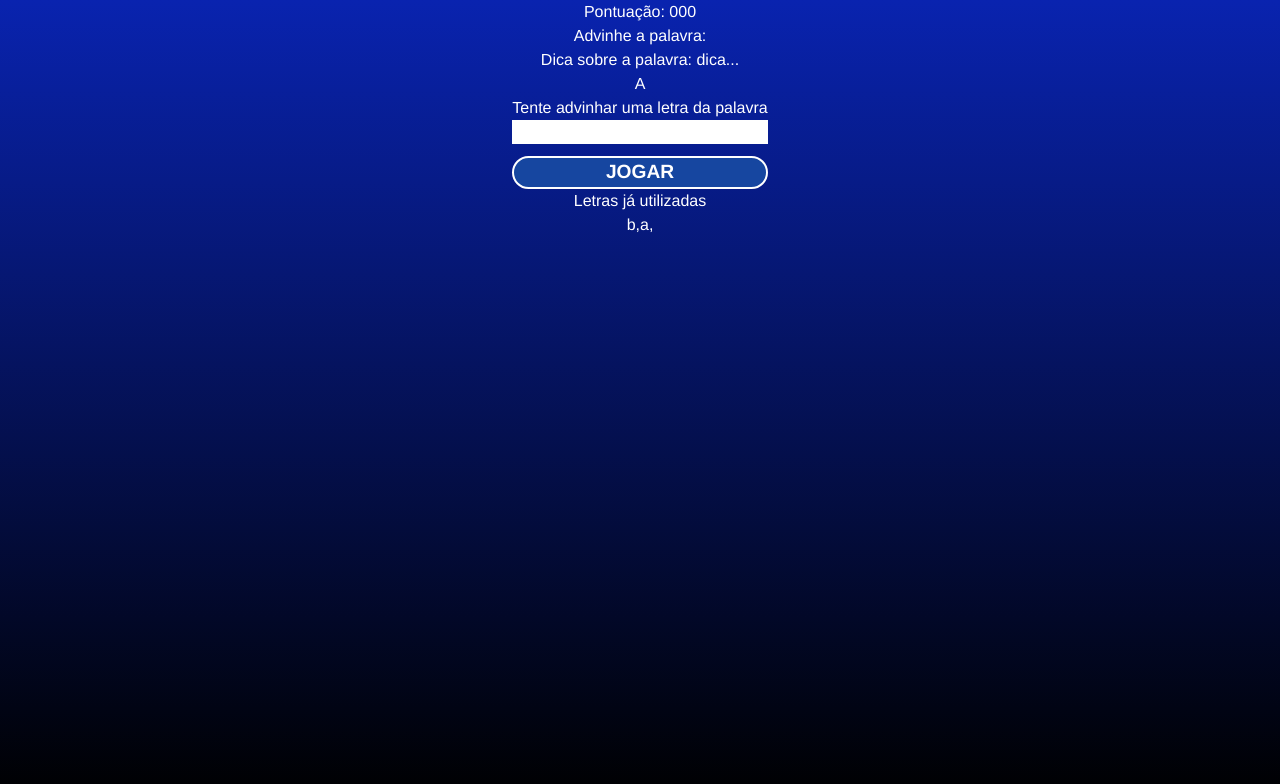
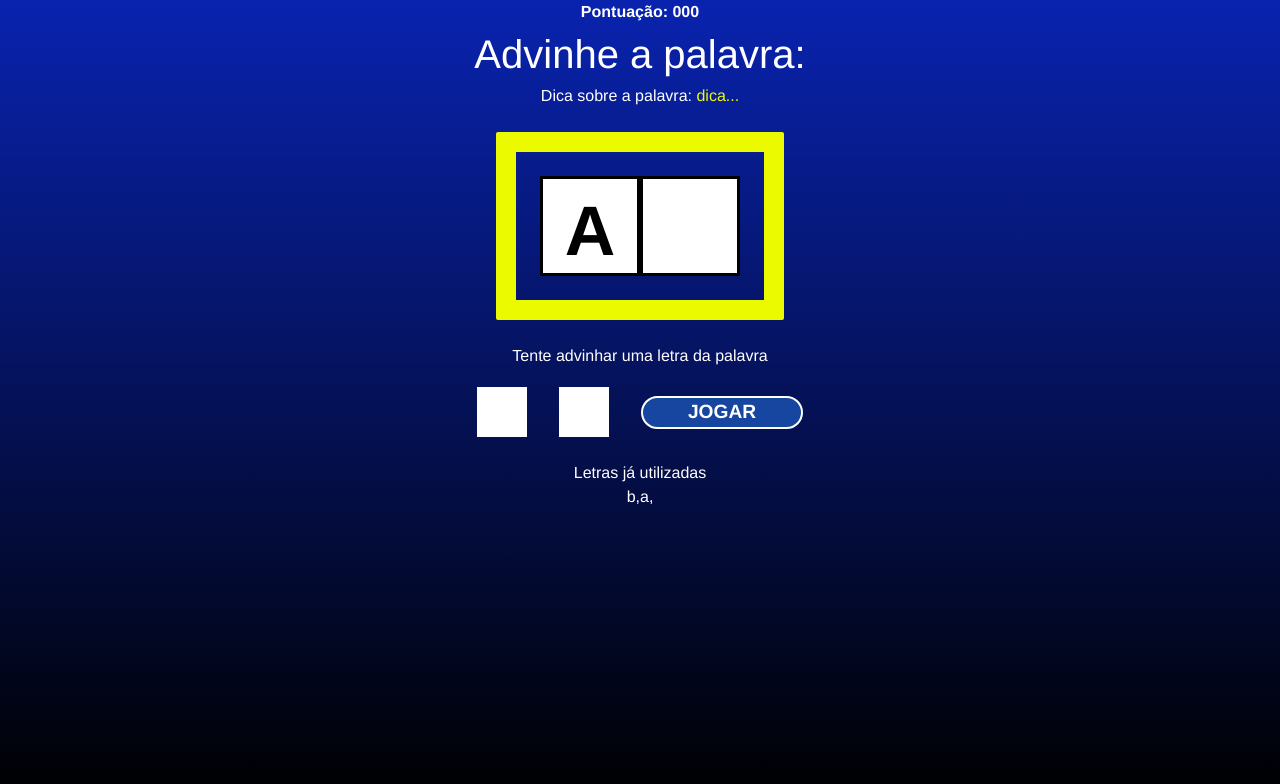
Before and after one commit to davcavalc/aulas-de-react-udemy, a React (Vite) app in the folder Secret_Word/: page / in a window 1280 px wide. Both pictures are taken after a click on the button "COMEÇAR O JOGO". Shown: the top 784 px of the page. Built offline with nearby package versions, Linux system fonts and the light colour scheme.

Commit message:
📓Aula: Secret World (parte 6) - 19/08/2022

```diff
--- a/Secret_Word/src/Componentes/Game.jsx
+++ b/Secret_Word/src/Componentes/Game.jsx
@@ -5,10 +5,12 @@ const Game = ({ verifyLetter }) => {
 		<>
 			<div className="game">
 				<div className="points">
-                    <span>Pontuação: 000</span>
+					<span className="pointContainer">Pontuação: 000</span>
 				</div>
-                <h1>Advinhe a palavra:</h1>
-                <h3 className="tip">Dica sobre a palavra: <span>dica...</span></h3>
+				<h1 className="title1">Advinhe a palavra:</h1>
+				<h3 className="tip">
+					Dica sobre a palavra: <span>dica...</span>
+				</h3>
 				<div className="wordContainer">
 					<span className="letter">A</span>
 					<span className="blankSquare"></span>
@@ -16,17 +18,15 @@ const Game = ({ verifyLetter }) => {
 				<div className="letterContainer">
 					<p>Tente advinhar uma letra da palavra</p>
 					<form action="">
-                        <label className="flex flex-col gap-3">
+						<input type="text" name="letter" maxLength={1} required />
 						<input type="text" name="letter" maxLength={1} required />
 						<button className="btn">Jogar</button>
-                        </label>
 					</form>
 				</div>
 				<div className="wrongLettersContainer">
 					<p>Letras já utilizadas</p>
 					<span>b,</span>
 					<span>a,</span>
-
 				</div>
 			</div>
 		</>
--- a/Secret_Word/src/index.css
+++ b/Secret_Word/src/index.css
@@ -38,3 +38,44 @@ body {
 .btn:hover {
 	background-color: #0923af;
 }
+
+
+.title1 {
+	@apply text-[2.5em]
+}
+
+.pointContainer {
+	@apply font-bold
+}
+
+.tip span {
+	color: #ecfa00;
+}
+
+.wordContainer {
+	@apply m-[1.5em] p-[1.5em] border-[20px] border-solid border-startScreen rounded-sm flex;
+}
+
+.letter {
+	@apply text-[70px] leading-[1.5] border-[3px] border-solid border-black h-[100px] w-[100px] uppercase bg-[#fff] text-black font-bold;
+}
+
+.blankSquare {
+	@apply text-[70px] leading-[1.5] border-[3px] border-solid border-black h-[100px] w-[100px] uppercase bg-[#fff] text-black font-bold;
+}
+
+.letterContainer p {
+	@apply mb-[1.2em];
+}
+
+.letterContainer form {
+	@apply flex items-center justify-center;
+}
+
+.letterContainer input {
+	@apply h-[50px] w-[50px] text-[2em] text-center mr-[1em];
+}
+
+.wrongLettersContainer {
+	@apply mt-6;
+}
```
Lines whose indentation alone changed are shown as unchanged.
